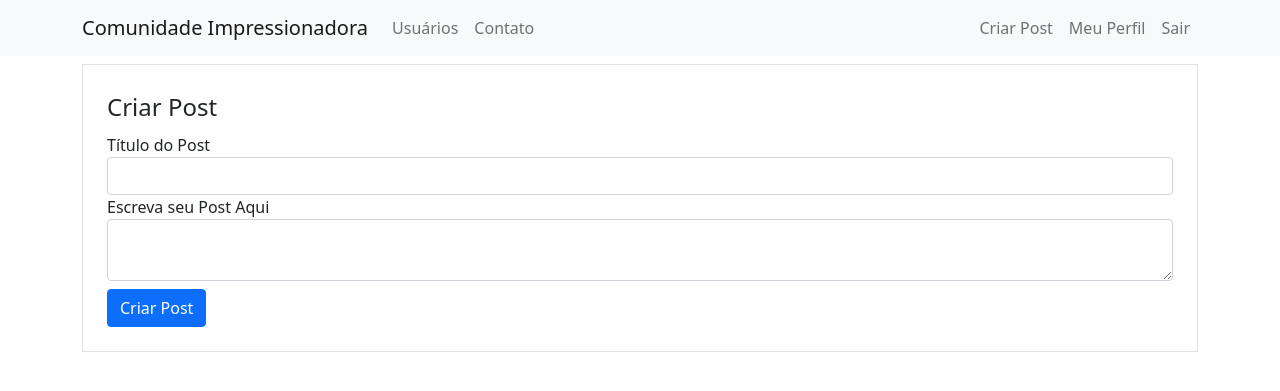
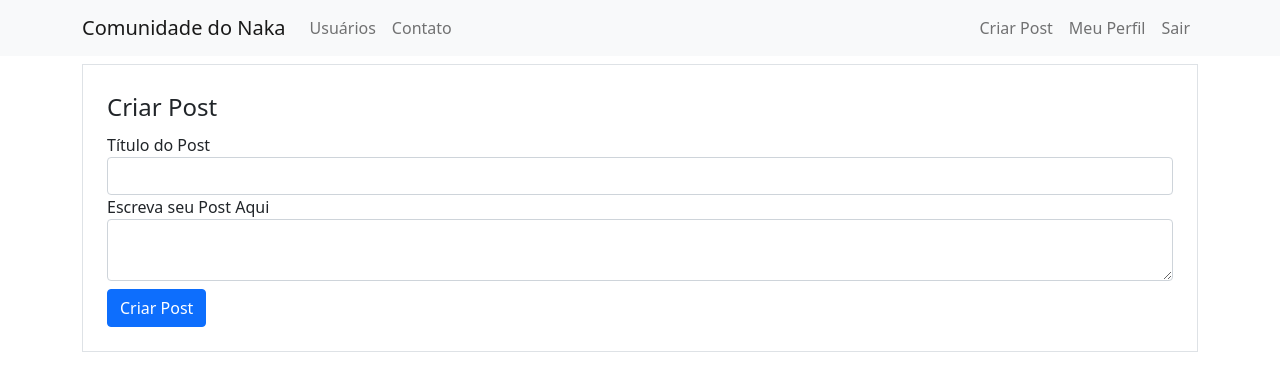
Before and after one commit to pnakashima/sitecomunidade, a Flask app: page /post/criar in a window 1280 px wide. Shown: the top 391 px of the page. Run offline with Flask 2, Linux system fonts and the light colour scheme; a user stored in the database is signed in; some libraries are stand-ins or nearby versions.

Commit message:
commit 3

```diff
--- a/comunidadeimpressionadora/forms.py
+++ b/comunidadeimpressionadora/forms.py
@@ -31,12 +31,15 @@ class FormEditarPerfil(FlaskForm):
     email = StringField('E-mail', validators=[DataRequired(), Email()])
     foto_perfil = FileField('Atualizar Foto de Perfil', validators=[FileAllowed(['jpg', 'jpeg', 'png'])])
 
-    curso_excel = BooleanField('Excel Impressionador')
-    curso_vba = BooleanField('VBA Impressionador')
-    curso_powerbi = BooleanField('Power BI Impressionador')
-    curso_python = BooleanField('Python Impressionador')
-    curso_ppt = BooleanField('PowerPoint Impressionador')
-    curso_sql = BooleanField('SQL Impressionador')
+    curso_excel = BooleanField('Excel')
+    curso_vba = BooleanField('VBA')
+    curso_powerbi = BooleanField('Power BI')
+    curso_python = BooleanField('Python')
+    curso_ppt = BooleanField('PowerPoint')
+    curso_sql = BooleanField('SQL')
+    curso_javascript = BooleanField('JavaScript')
+    curso_css = BooleanField('CSS')
+    curso_html = BooleanField('HTML')
 
     botao_submit_editarperfil = SubmitField('Confirmar Edição', validators=[])
 
--- a/comunidadeimpressionadora/templates/base.html
+++ b/comunidadeimpressionadora/templates/base.html
@@ -2,7 +2,7 @@
 <html lang="pt-br">
 <head>
   <meta charset="UTF-8">
-  <title>Comunidade Impressionadora</title>
+  <title>Comunidade do Naka</title>
 
   <link href="https://cdn.jsdelivr.net/npm/bootstrap@5.0.2/dist/css/bootstrap.min.css" rel="stylesheet" integrity="sha384-EVSTQN3/azprG1Anm3QDgpJLIm9Nao0Yz1ztcQTwFspd3yD65VohhpuuCOmLASjC" crossorigin="anonymous">
   <link rel="stylesheet" type="text/css" href="{{ url_for('static', filename='main.css') }}">
--- a/comunidadeimpressionadora/templates/navbar.html
+++ b/comunidadeimpressionadora/templates/navbar.html
@@ -1,6 +1,6 @@
 <nav class="navbar navbar-expand-lg navbar-light bg-light">
     <div class="container-fluid container">
-        <a class="navbar-brand" href="{{ url_for('home') }}">Comunidade Impressionadora</a>
+        <a class="navbar-brand" href="{{ url_for('home') }}">Comunidade do Naka</a>
         <button class="navbar-toggler" type="button" data-bs-toggle="collapse" data-bs-target="#navbarSupportedContent" aria-controls="navbarSupportedContent" aria-expanded="false" aria-label="Toggle navigation">
         <span class="navbar-toggler-icon"></span>
         </button>
```
Also changed, not shown: comunidadeimpressionadora/comunidade.db.
